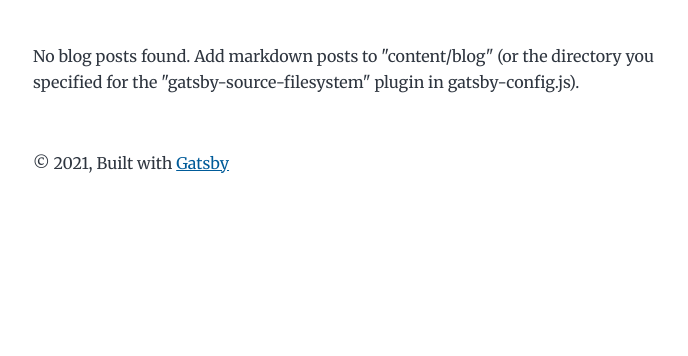
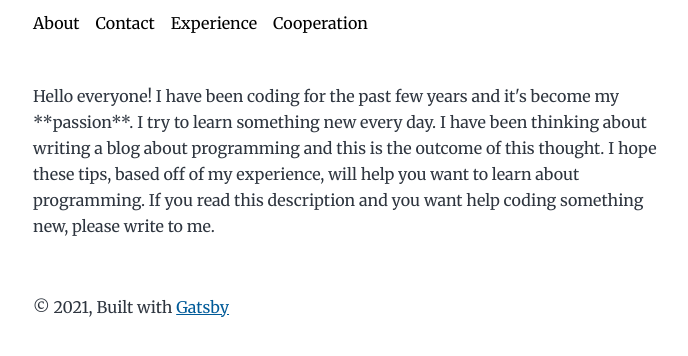
Before and after one commit to MarcinGladkowski/marcingladkowski.github.io, a Gatsby site: page /about in a window 1280 px wide. Shown: the part 98-454 px from the top of the page, without its empty margins (291-979 px from the left). Built offline with nearby package versions, Linux system fonts and the light colour scheme; Gatsby itself is replaced by a stand-in of ours.

Commit message:
menu: styling simple menu

```diff
--- a/src/components/layout.js
+++ b/src/components/layout.js
@@ -7,9 +7,17 @@ const Layout = ({ location, title, children }) => {
   let header
 
   header = (
-    <h1 className="main-heading">
-      <Link to="/">{title}</Link>
-    </h1>
+    <div>
+      <h1 className="main-heading">
+        <Link to="/">{title}</Link>
+      </h1>
+      <ol className='main-menu'>
+        <Link to="/about">About</Link>
+        <Link to="/contact">Contact</Link>
+        <Link to="/experience">Experience</Link>
+        <Link to="/cooperation">Cooperation</Link>
+      </ol>
+    </div>
   )
 
   return (
--- a/src/pages/about.js
+++ b/src/pages/about.js
@@ -11,9 +11,7 @@ const About = ({ data, location }) => {
         <Layout location={location} title={siteTitle}>
           <Seo title="All posts" />
           <p>
-            No blog posts found. Add markdown posts to "content/blog" (or the
-            directory you specified for the "gatsby-source-filesystem" plugin in
-            gatsby-config.js).
+          Hello everyone! I have been coding for the past few years and it's become my **passion**. I try to learn something new every day. I have been thinking about writing a blog about programming and this is the outcome of this thought. I hope these tips, based off of my experience, will help you want to learn about programming. If you read this description and you want help coding something new, please write to me.
           </p>
         </Layout>
       )
--- a/src/style.css
+++ b/src/style.css
@@ -319,6 +319,17 @@ a:focus {
   margin-bottom: var(--spacing-8);
 }
 
+/* Menu */
+.main-menu > a {
+  margin-right: var(--spacing-4);
+  color:var(--color-heading-black);
+  text-decoration: none;
+}
+
+.main-menu > a:hover {
+  text-decoration: underline;
+}
+
 /* Media queries */
 
 @media (max-width: 42rem) {
```
